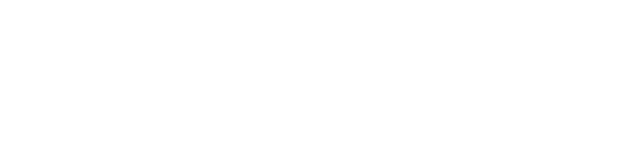
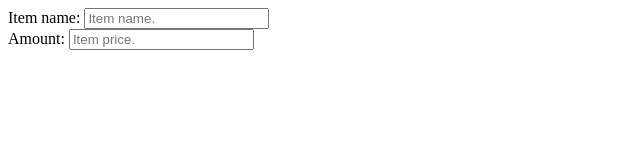
Before and after one commit to Majed-Habli/Expense-tracker, a plain HTML site: page index.html in a window 1280 px wide. Shown: the whole page, without its empty margins (0-640 px from the left). Drawn offline with nearby package versions, Linux system fonts and the light colour scheme.

Commit message:
Updated the html body container - left side.

```diff
--- a/index.html
+++ b/index.html
@@ -8,6 +8,22 @@
     <title>Expense tracker</title>
 </head>
 <body>
-
+    <div class="app-container">
+        <div class="app-body">
+            <div class="body-left">
+                <div class="body-container">
+                    <div class="row">
+                        <label>Item name:</label>
+                        <input id="expense-name-input" type="text" placeholder="Item name.">
+                    </div>
+                    <div class="row">
+                        <label>Amount:</label>
+                        <input id="expenses-input" type="number" placeholder="Item price.">
+                    </div>
+                </div>
+            </div>
+            <div class="body_right"></div>
+        </div>
+    </div>
 </body>
 </html>
```
